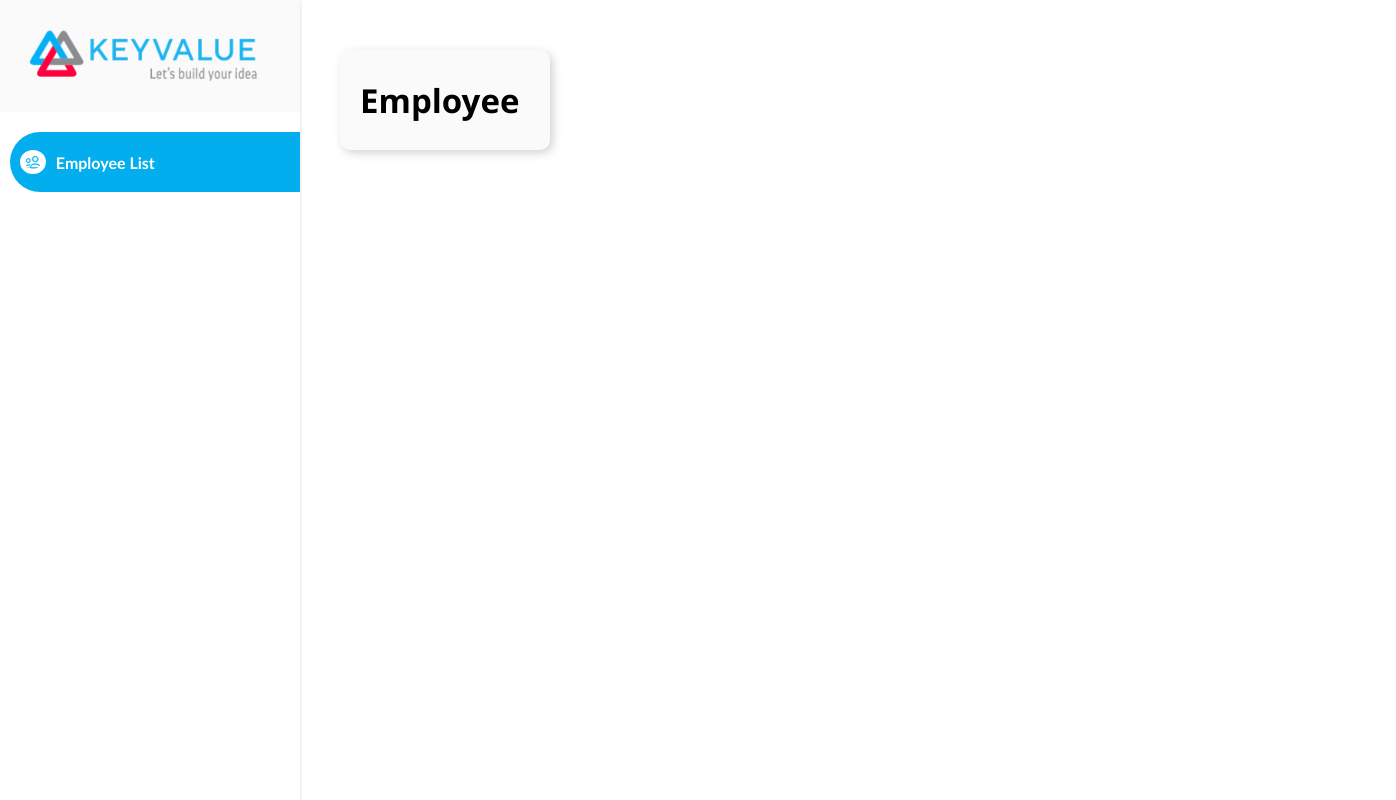
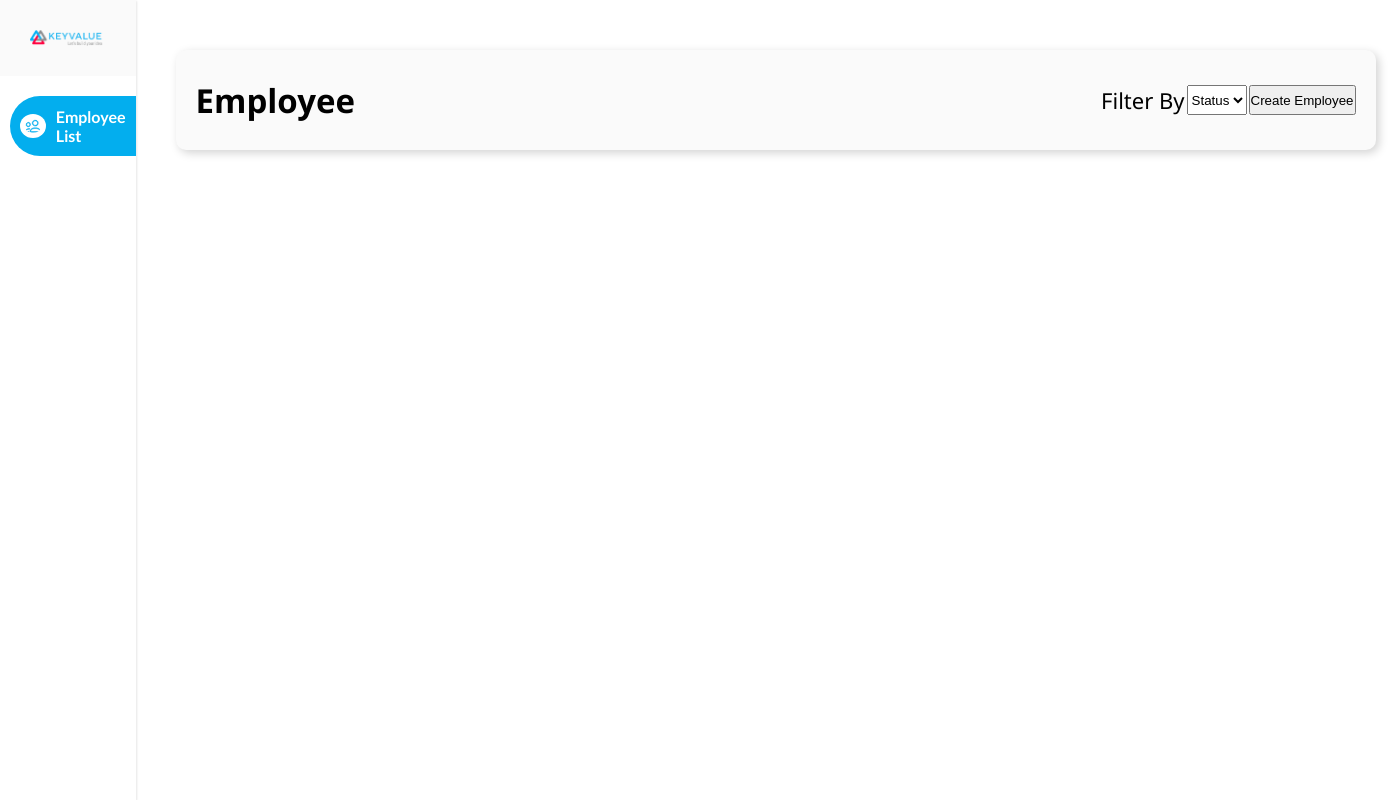
Before and after one commit to KiranBabu007/React-KV, a React (Vite) app in the folder my-app/: page /employee in a window 1280 px wide. Shown: the whole page, 1396 px wide, since content can reach past the window. Built offline with nearby package versions, Linux system fonts and the light colour scheme.

Commit message:
feat: Refactor authentication flow, enhance HeaderCard component, and add employee creation UI

```diff
--- a/my-app/src/App.tsx
+++ b/my-app/src/App.tsx
@@ -11,9 +11,7 @@ import {
   RouterProvider,
 } from "react-router-dom";
 
-const isLoggedIn = () => {
-  return localStorage.getItem("loggedIn") == "true";
-};
+
 
 const router = createBrowserRouter([
   {
@@ -22,7 +20,7 @@ const router = createBrowserRouter([
   },
   {
     path: "/",
-    element: isLoggedIn() ? <Navigate to="/employee/create" /> : <Login />,
+    element:  <Login />,
   },
   {
     path: "/employee",
--- a/my-app/src/components/HeaderCard/HeaderCard.css
+++ b/my-app/src/components/HeaderCard/HeaderCard.css
@@ -1,11 +1,11 @@
 .header{
     display: flex;
-    justify-content: flex-start;
+    justify-content: space-between;
     padding-left: 20px;
     align-items: center;
     box-shadow: 3px 3px 10px lightgray;
     height:100px;
-    width:100%;
+    width:150vh;
     margin-top: 250px;
     border-radius: 10px;
     margin: 20px;
@@ -16,3 +16,8 @@
     margin-top:50px;
     padding: 20px;
 }
+
+.employee-functions{
+    display: flex;
+    gap:2px
+}
--- a/my-app/src/components/HeaderCard/HeaderCard.tsx
+++ b/my-app/src/components/HeaderCard/HeaderCard.tsx
@@ -1,10 +1,12 @@
 
 import "./HeaderCard.css"
 
-const HeaderCard = ({title}:{title:string}) => {
+const HeaderCard = ({title,endAdornment}:{title:string,endAdornment?: React.ReactNode;}) => {
   return (
     <div className="header">
         <h2>{title}</h2>
+        {endAdornment ? endAdornment : null}
+
     </div>
   )
 }
--- a/my-app/src/components/LoginRight/LoginRight.tsx
+++ b/my-app/src/components/LoginRight/LoginRight.tsx
@@ -46,7 +46,7 @@ const LoginRight = () => {
   const handleClick=()=>{
     if (name==password){
       localStorage.setItem("loggedIn","true")
-      navigate("/")
+      navigate("/employee/create")
     }
   }
 
--- /dev/null
+++ b/my-app/src/pages/Employee/Employee.css
@@ -0,0 +1,5 @@
+.create-button{
+    background-color: rgba(148, 164, 223, 0.918);
+    border: none;
+    padding: 5px;
+}
--- a/my-app/src/pages/Employee/Employee.tsx
+++ b/my-app/src/pages/Employee/Employee.tsx
@@ -1,19 +1,25 @@
 import React from 'react'
 import HeaderCard from '../../components/HeaderCard/HeaderCard'
+
+
 
 const Employee = () => {
   return (
     <div>
       <div className="main">
       <div className="header-container">
-        <HeaderCard title="Employee" />
-      </div>
-      <div className="right-card">
+        <HeaderCard title="Employee" endAdornment={<div className='employee-functions'>
+       <label>Filter By</label>
+        <select name={status} id={status} defaultValue="Status">
+        <option value="Status">Status </option>
 
 
+      </select>
+      <button className='create-button'>Create Employee</button>
+       </div>
+    } />
+      </div>
 
-
-      </div>
     </div>
     </div>
   )
--- a/my-app/src/pages/Layout.tsx
+++ b/my-app/src/pages/Layout.tsx
@@ -1,10 +1,20 @@
-import { Outlet } from "react-router-dom"
+import { Outlet, useNavigate } from "react-router-dom"
 import SideNav from "../components/sideNav/SideNav"
 import "./Layout.css"
 
 
 
 const Layout = () => {
+
+   const isLoggedIn = () => {
+  return localStorage.getItem("loggedIn") == "true";
+};
+const navigate=useNavigate()
+
+  if(!isLoggedIn){
+ navigate("/login")
+
+}
   return (
     <div className="layout">
         <SideNav />
```
